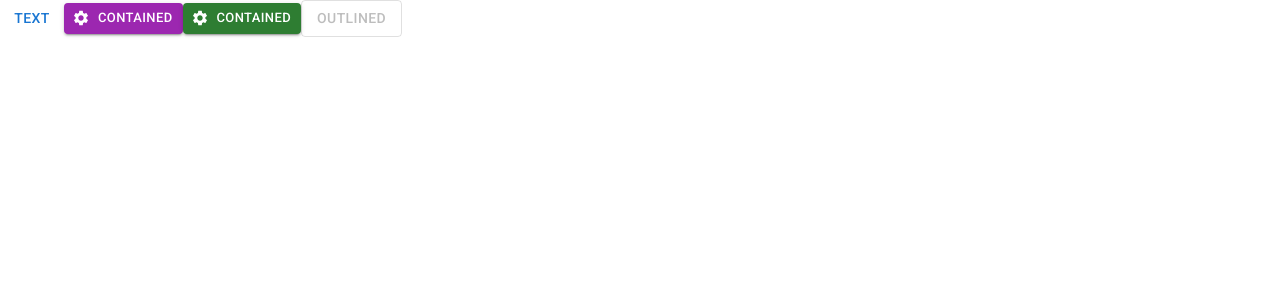
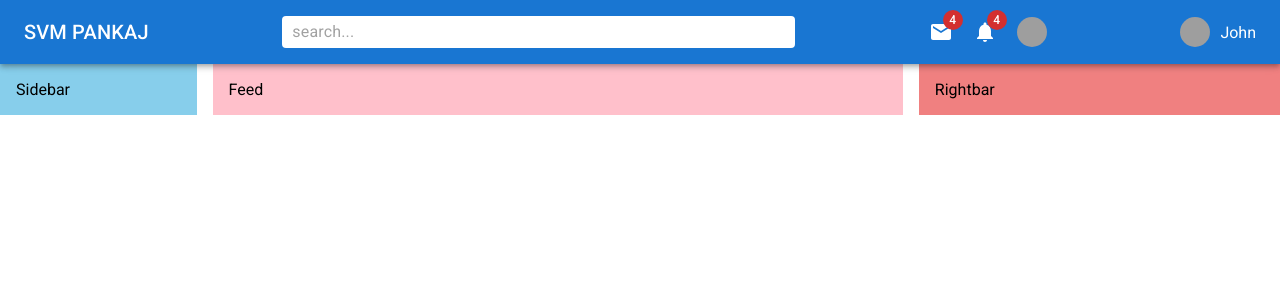
Before and after one commit to Svmpankaj/MUI-Social-media, a React (Create React App) app: page / in a window 1280 px wide. Shown: the top 300 px of the page. Built offline with nearby package versions, Linux system fonts and the light colour scheme; grey boxes are pictures that could not be loaded.

Commit message:
navbar is created

```diff
--- a/src/App.js
+++ b/src/App.js
@@ -1,29 +1,21 @@
-import { Button } from '@mui/material';
-import SettingsIcon from '@mui/icons-material/Settings';
+import Sidebar from "./components/Sidebar";
+import Feed from "./components/Feed";
+import Rightbar from "./components/Rightbar";
+import { Box } from "@mui/material";
+import Navbar from "./components/Navbar";
+import { Stack } from "@mui/system";
 
 function App() {
+
   return (
-    <div >
-      <Button variant="text">Text</Button>
-      <Button
-        startIcon={<SettingsIcon />}
-        variant="contained"
-        color='secondary'
-        size='small'
-      >
-        Contained
-      </Button>
-      <Button
-        startIcon={<SettingsIcon />}
-        variant="contained"
-        color='success'
-        size='small'
-      >
-        Contained
-      </Button>
-
-      <Button variant="outlined" disabled>Outlined</Button>
-    </div>
+    <Box >
+      <Navbar />
+      <Stack direction="row" spacing={2} justifyContent="space-between">
+        <Sidebar />
+        <Feed />
+        <Rightbar />
+      </Stack>
+    </Box>
   );
 }
 
--- /dev/null
+++ b/src/components/Feed.jsx
@@ -0,0 +1,12 @@
+import { Box } from '@mui/material'
+import React from 'react'
+
+const Feed = () => {
+  return (
+    <Box bgcolor="pink" flex={4} p={2}>
+      Feed
+    </Box>
+  )
+}
+
+export default Feed
--- /dev/null
+++ b/src/components/Navbar.jsx
@@ -0,0 +1,58 @@
+import { Mail, Notifications, Pets } from '@mui/icons-material'
+import { AppBar, Avatar, Badge, Box, InputBase, styled, Toolbar, Typography } from '@mui/material'
+import React from 'react'
+
+const StyledToolbar = styled(Toolbar)({
+  display: "flex",
+  justifyContent: "space-between"
+});
+
+const Search = styled("div")(({theme}) => ({
+  backgroundColor: "white",
+  padding: "0 10px",
+  borderRadius: theme.shape.borderRadius,
+  width: "40%"
+}));
+
+const Icons = styled(Box)(({theme}) => ({
+  display: 'flex',
+  alignItems: 'center',
+  gap: "20px"
+}));
+
+const UserBox = styled(Box)(({theme}) => ({
+  display: 'flex',
+  alignItems: 'center',
+  gap: "10px"
+}));
+
+const Navbar = () => {
+  return (
+    <AppBar position='sticky'>
+      <StyledToolbar>
+      <Typography variant='h6' sx={{display: {xs: "none", sm: "block"}}}>SVM PANKAJ</Typography>
+      <Pets sx={{display: {xs: "block", sm: "none"}}}/>
+      <Search><InputBase placeholder='search...'/></Search>
+      <Icons>
+        <Badge badgeContent={4} color="error">
+          <Mail />
+        </Badge>
+        <Badge badgeContent={4} color="error">
+          <Notifications />
+        </Badge>
+        <Avatar
+        sx={{width: 30, height: 30}}
+        src='https://static.photocdn.pt/images/articles/2019/08/07/images/articles/2019/07/31/linkedin_profile_picture_tips-1.webp'/>
+      </Icons>
+      <UserBox>
+      <Avatar
+        sx={{width: 30, height: 30}}
+        src='https://static.photocdn.pt/images/articles/2019/08/07/images/articles/2019/07/31/linkedin_profile_picture_tips-1.webp'/>
+        <Typography variant='span'>John</Typography>
+      </UserBox>
+      </StyledToolbar>
+    </AppBar>
+  )
+}
+
+export default Navbar
--- /dev/null
+++ b/src/components/Rightbar.jsx
@@ -0,0 +1,17 @@
+import { Box } from "@mui/material";
+import React from "react";
+
+const Rightbar = () => {
+  return (
+    <Box
+      bgcolor="lightcoral"
+      flex={2}
+      p={2}
+      sx={{ display: { xs: "none", sm: "block" } }}
+    >
+      Rightbar
+    </Box>
+  );
+};
+
+export default Rightbar;
--- /dev/null
+++ b/src/components/Sidebar.jsx
@@ -0,0 +1,17 @@
+import { Box } from "@mui/material";
+import React from "react";
+
+const Sidebar = () => {
+  return (
+    <Box
+      bgcolor="skyblue"
+      flex={1}
+      p={2}
+      sx={{ display: { xs: "none", sm: "block" } }}
+    >
+      Sidebar
+    </Box>
+  );
+};
+
+export default Sidebar;
```
Also changed, not shown: src/theme.js (added, +16 -0 lines).
